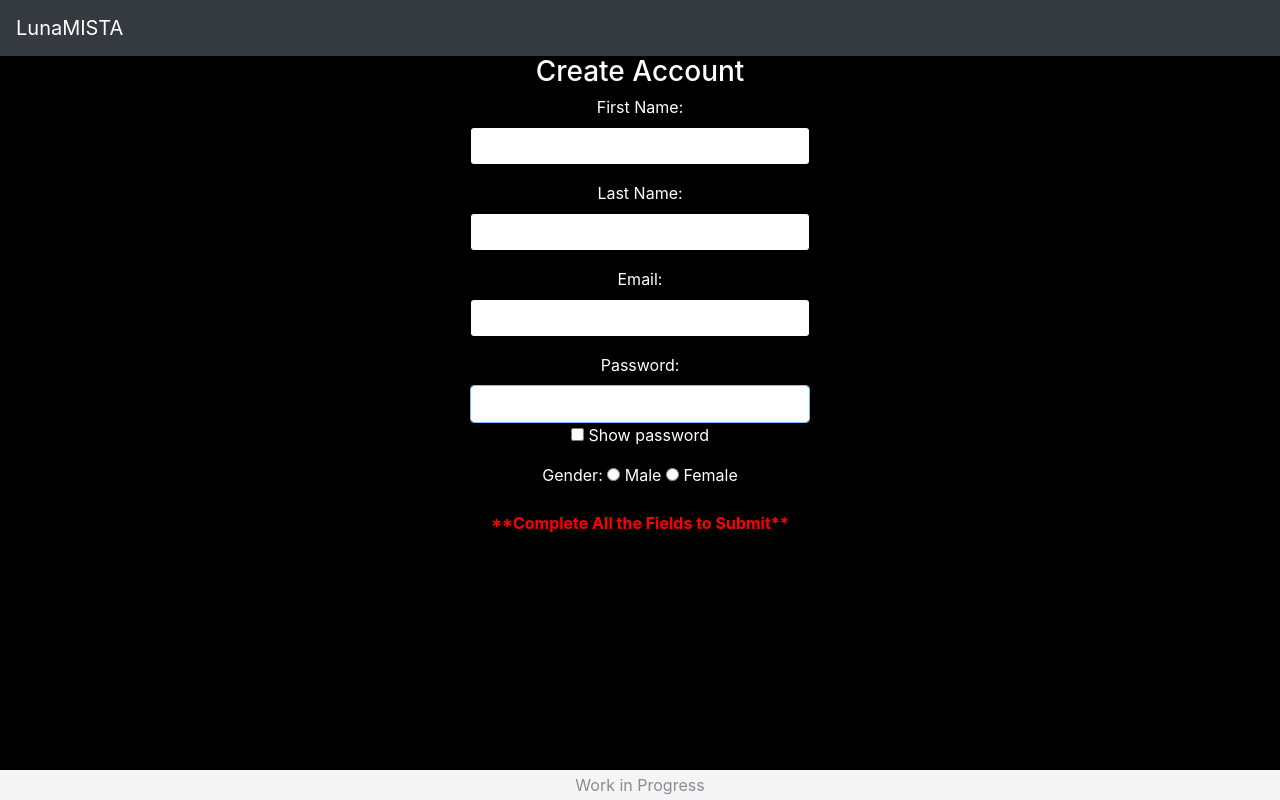
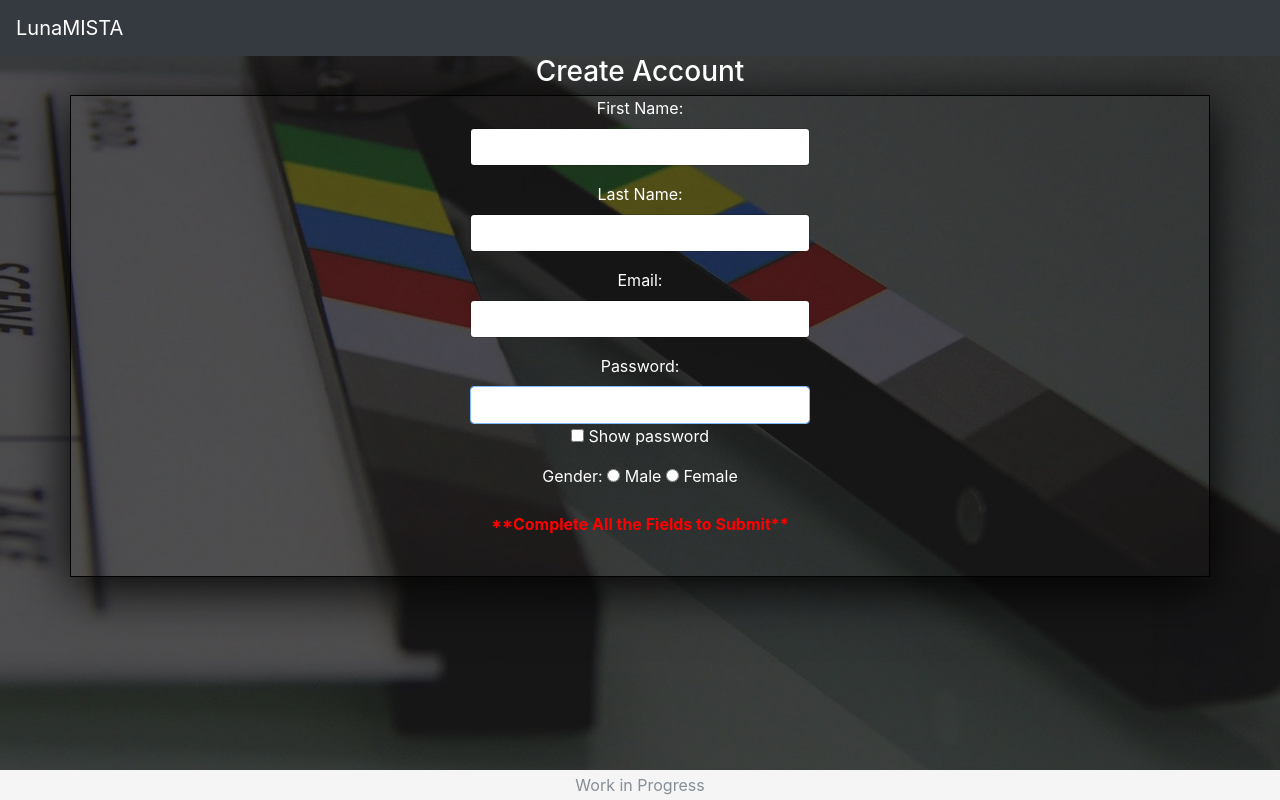
Before and after one commit to tcampbPPU/actordatabase, a Node server app: template views/addUser.handlebars in a window 1280 px wide. Run offline with Node 20, Linux system fonts and the light colour scheme; the template is opened without the code that fills it, so the values that code supplies are empty; some libraries are stand-ins or nearby versions.

Commit message:
redirct user to /user after account created

```diff
--- a/index.js
+++ b/index.js
@@ -27,6 +27,7 @@ app.use(require('express-session')({
  saveUninitialized:false,
  secret:credentials.cookieSecret
 }));
+
 /* DB Connection
  * USE connect(function(con){}); inside POST to call DB
 */
@@ -131,6 +132,7 @@ app.get("/logout", function(req,res){
   res.redirect(303,'/');
 });
 
+
 app.post("/login", function(req,res){
   connect(function(con){
     req.check('email','invalid email address').isEmail();
@@ -194,6 +196,10 @@ app.post('/addUser', function(req, res){
         }else{
           if (results.insertId) {
               console.log("New record created successfully. Last inserted ID is: " + results.insertId);
+              req.session.user_id = results.insertId;
+              // req.session.is_admin = result[0].is_admin;
+              req.session.user_first_name = req.body.first_name;
+              req.session.cookie.maxAge = 9000000;
               res.redirect(303, '/user');
           } else {
               console.log("Error Redirecting pages");
@@ -203,6 +209,7 @@ app.post('/addUser', function(req, res){
     });
   });
 });
+
 
 app.post('/process-search', function(req, res) {
   var search = req.body.search;
--- a/views/addUser.handlebars
+++ b/views/addUser.handlebars
@@ -1,3 +1,18 @@
+<style>
+body {
+  background: url("img/cinema4.jpeg") center center fixed;
+  background-repeat: no-repeat;
+  background-size: cover;
+  -webkit-background-size: cover;
+  -moz-background-size: cover;
+  -o-background-size: cover;
+}
+.b {
+ border: 1px solid black;
+ background: rgba(13,13,13,.0);
+ box-shadow: 0px 10px 50px black;
+}
+</style>
 <script src="https://code.jquery.com/jquery-2.0.2.min.js"></script>
 <script type="text/javascript">
 
@@ -17,6 +32,15 @@ $(document).ready(function() {
              }
          }
      });
+
+// To make User enter safer password...
+$("#password").keyup(function(){
+    var len = ($('#password').val());
+console.log(len);
+   if(len > 6){
+     console.log("over 6 ");
+  }
+});
 
   $("#password").focus();
   $("#pwd_box").click(function(){
@@ -78,7 +102,7 @@ function checkall() {
 </script>
 <body>
   <center><h3>Create Account</h3>
-  <div class="container">
+  <div class="container b">
     <form action="/addUser"  method="POST">
       <div class="form-group col-md-4">
         <label for="first_name">First Name:</label>
```
